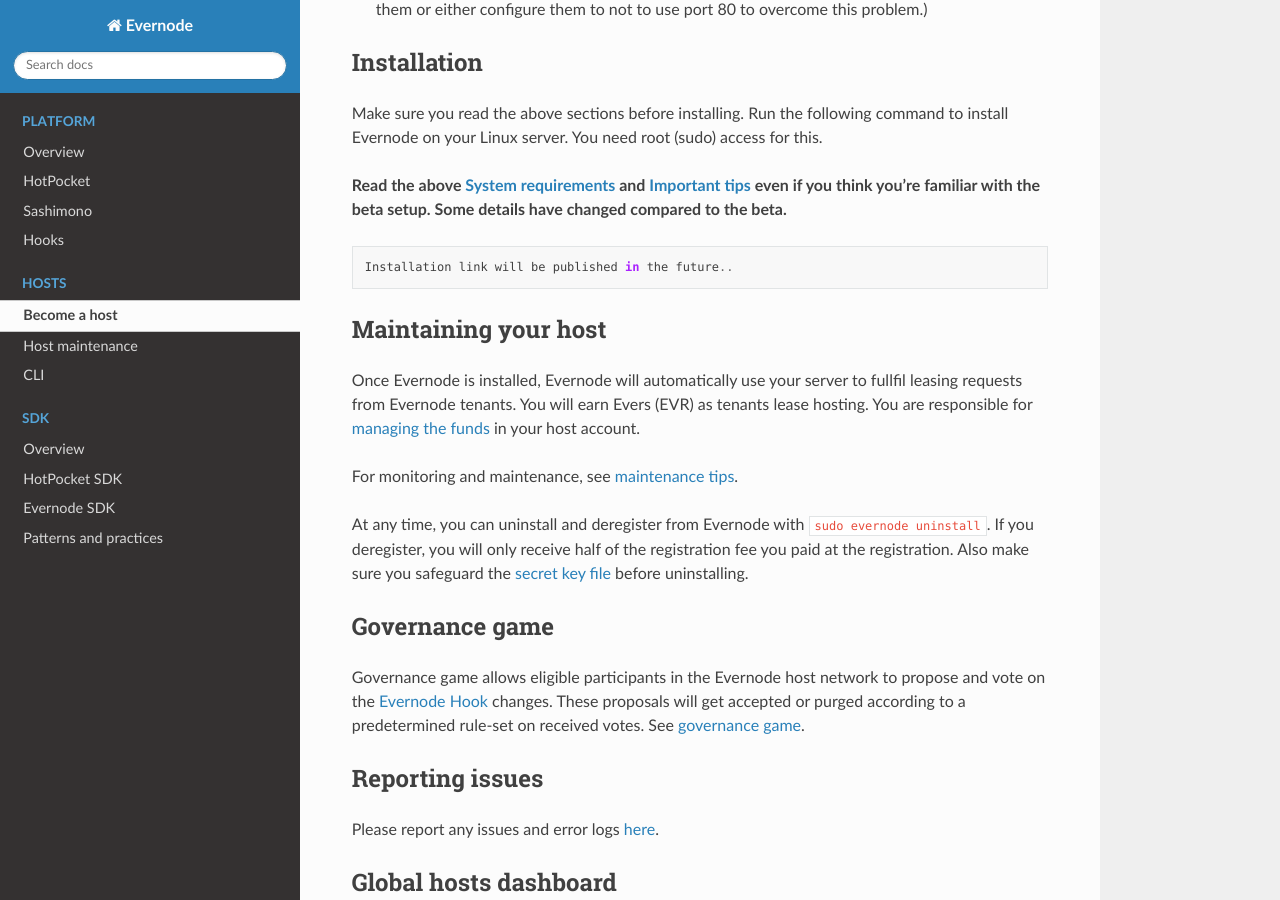
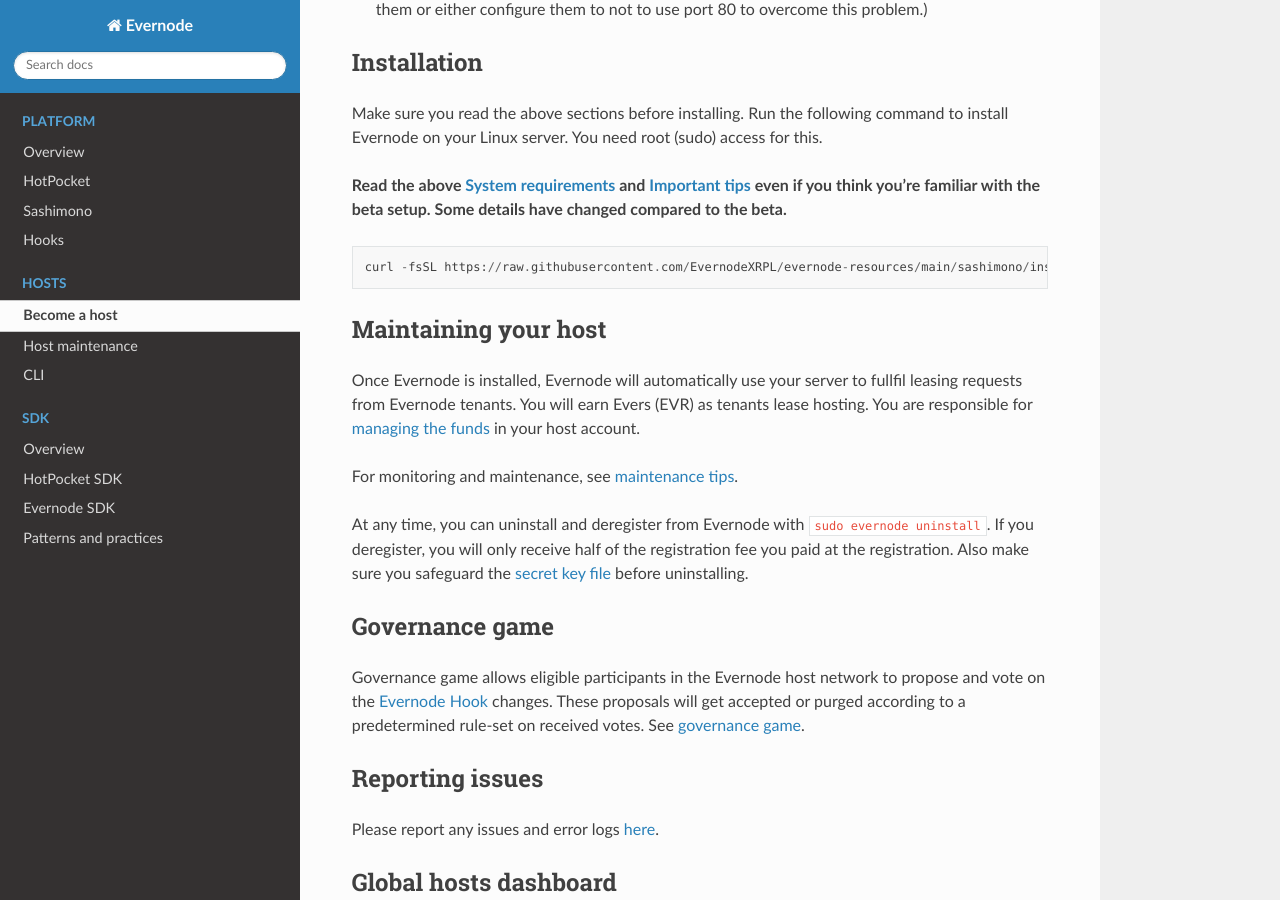
Before and after one commit to tequdev/evernode-docs, a Sphinx documentation site: the page built from docs/source/hosts/evernode-host.md, in a window 1280 px wide and 900 px high, scrolled down 2895 px. Built offline with Sphinx 7.4.7 and the Read the Docs theme 2.0.0, drawn with Linux system fonts in a browser that asks for light colours.

Commit message:
Changed the installer link

````diff
--- a/docs/source/hosts/evernode-host.md
+++ b/docs/source/hosts/evernode-host.md
@@ -69,9 +69,8 @@
 
 **Read the above [System requirements](#system-requirements) and [Important tips](#important-tips-for-installation) even if you think you're familiar with the beta setup. Some details have changed compared to the beta.**
 
- <!-- TODO: Update setup URL -->
 ```
-Installation link will be published in the future..
+curl -fsSL https://raw.githubusercontent.com/EvernodeXRPL/evernode-resources/main/sashimono/installer/evernode.sh | sudo bash -s install
 ```
 
 ## Maintaining your host
````
Also changed, not shown: docs/source/hosts/maintenance.md (+1 -2 lines).
